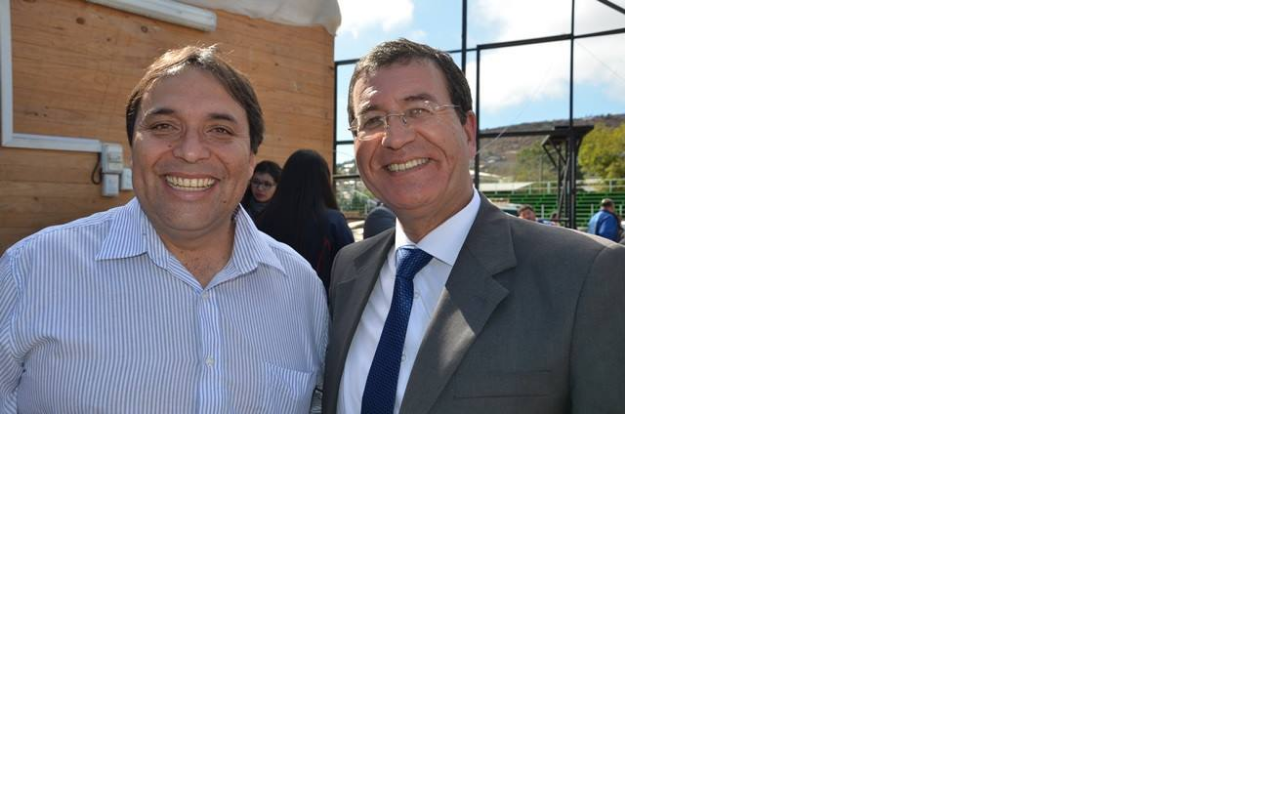
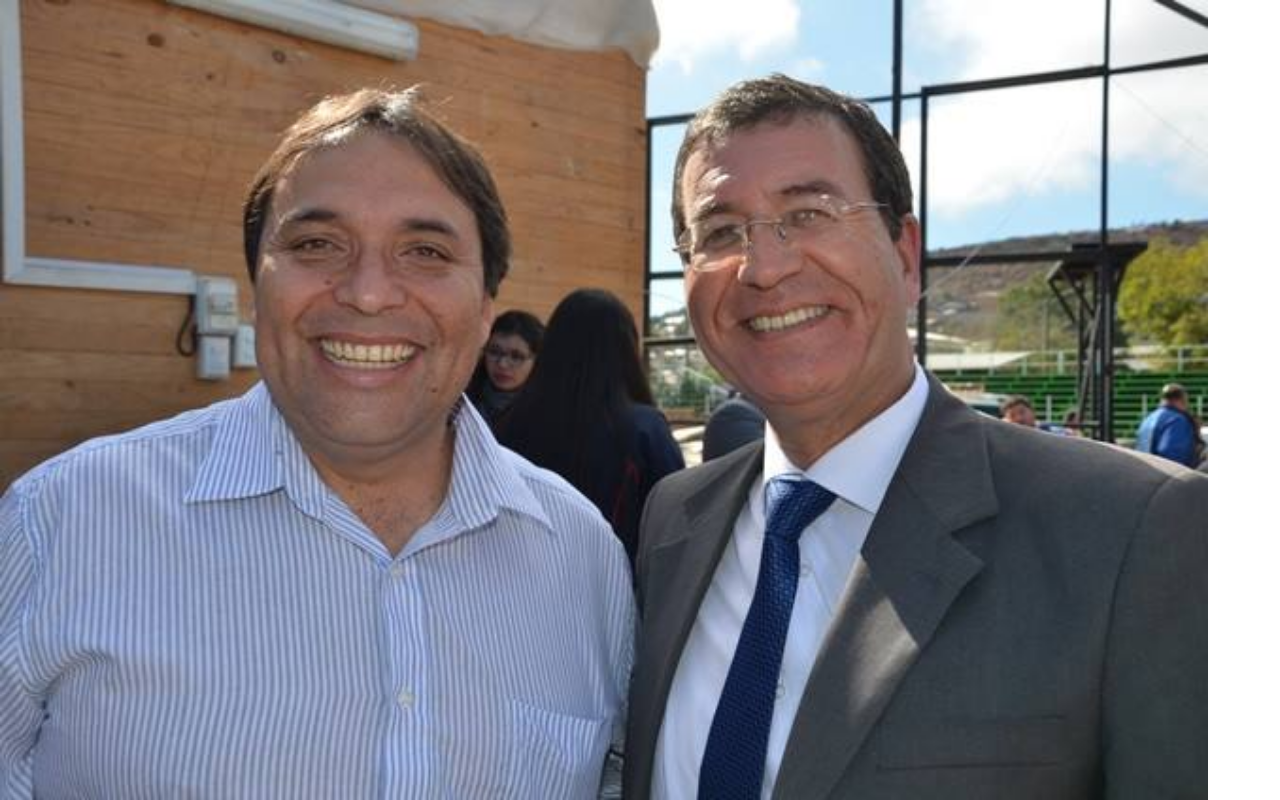
Before and after one commit to C-RojasA/C-RojasA.github.io, a plain HTML site: page index.html in a window 1280 px wide. Drawn offline with nearby package versions, Linux system fonts and the light colour scheme.

Commit message:
cambios al css 	modified:   css/styles.css

```diff
--- a/css/styles.css
+++ b/css/styles.css
@@ -4,7 +4,7 @@
 }
 
 .scale{
-	max-width:100%;
-    height:auto;
+	max-width:100vw;
+    height:100vh;
     position: relative;
 }
```
